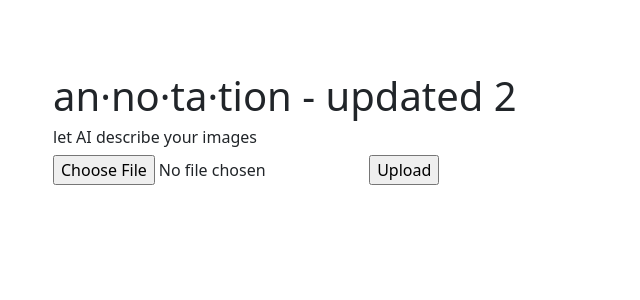
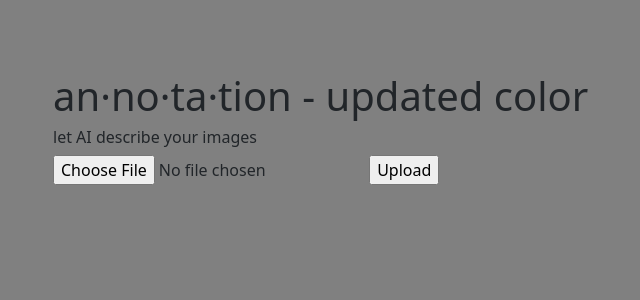
Before and after one commit to niebauer-michael/COT4930, a Flask app: template templates/index.html in a window 1280 px wide. Shown: the top 300 px of the page, without its empty margins (29-669 px from the left). Run offline with Flask 3, Linux system fonts and the light colour scheme; the template is opened without the code that fills it, so the values that code supplies are empty.

```diff
--- a/main.py
+++ b/main.py
@@ -105,7 +105,7 @@ def loadImagesFromCloudStorage():
 # Route for home page and form submission
 @app.route('/', methods=['GET', 'POST'])
 def index():
-    color = request.args.get('color', 'green')
+
     image_filenames, titles, descriptions = loadImagesFromCloudStorage()
 
     num = len(image_filenames)
@@ -118,7 +118,7 @@ def index():
         saveImagesToCloudStorage(file, randomName)
         json_data = getImageDescription(file)
         saveJSONTOCloudStorage(randomName, json_data)
-    return render_template('index.html', image_filenames=image_filenames, titles=titles, descriptions=descriptions,num = num, color=color)
+    return render_template('index.html', image_filenames=image_filenames, titles=titles, descriptions=descriptions,num = num)
 
 # Serve image for html
 @app.route('/image/<image_filename>')
--- a/templates/index.html
+++ b/templates/index.html
@@ -14,13 +14,13 @@
     </script>
 
 </head>
-<body background-color:{{color}}>
+<body style="background-color:grey;">
     <div>
     <div class="container-sm">
         <br><br><br>
         <div class="mb-3">
             <div class="mb-3">
-                <h1>an·no·ta·tion - updated 2</h1>
+                <h1>an·no·ta·tion - updated color</h1>
                 <h6>let AI describe your images</h6>
                 <form method="POST" enctype="multipart/form-data">
                     <input type="file" id="file" name="file" accept="image/jpeg" accept="image/jpg" required>
```
